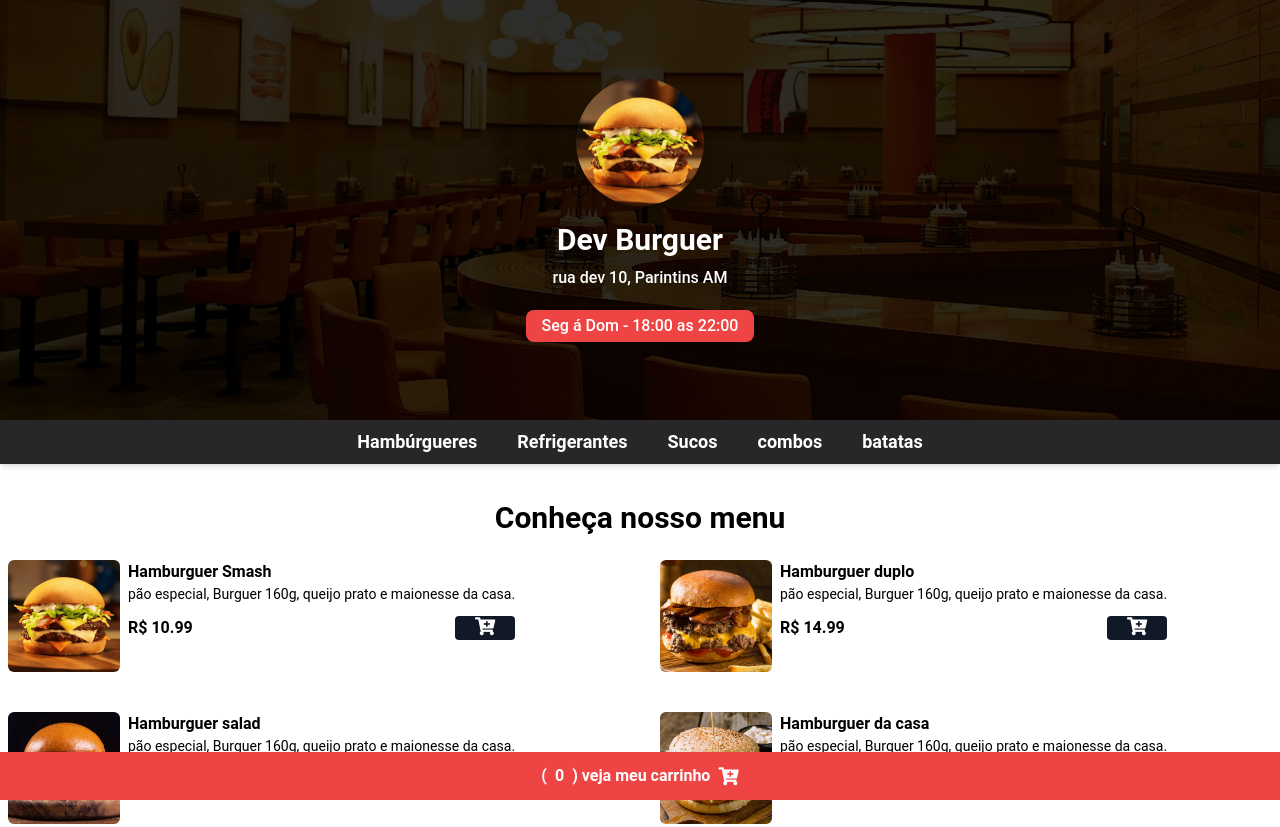
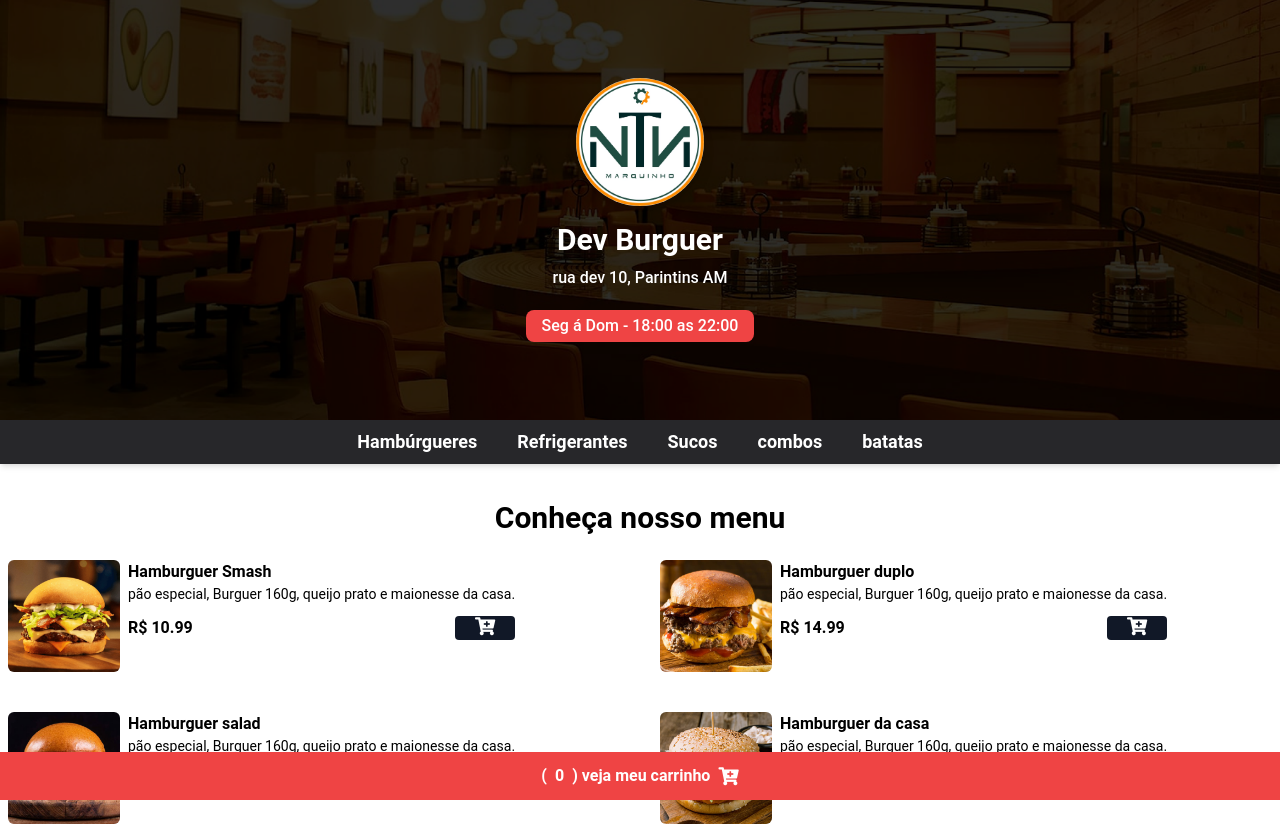
Before and after one commit to natansilvaa/cardapio, a website: page index.html in a window 1280 px wide. Shown: the top 827 px of the page. Drawn offline with nearby package versions, Linux system fonts and the light colour scheme.

Commit message:
ajustei a logo

```diff
--- a/index.html
+++ b/index.html
@@ -21,7 +21,7 @@
     <header  class="w-full h-[420px] bg-zinc-900 bg-home bg-cover bg-center" >
         <div class=" w-full h-full flex flex-col justify-center items-center" >
             <img
-            src="img/hamb-1.png"
+            src="img/hamb-1.jpg"
             alt="logo DevBurguer"
             class="w-32 h-32 rounded-full shadow-lg hover:scale-110 duration-200"
             />
```
